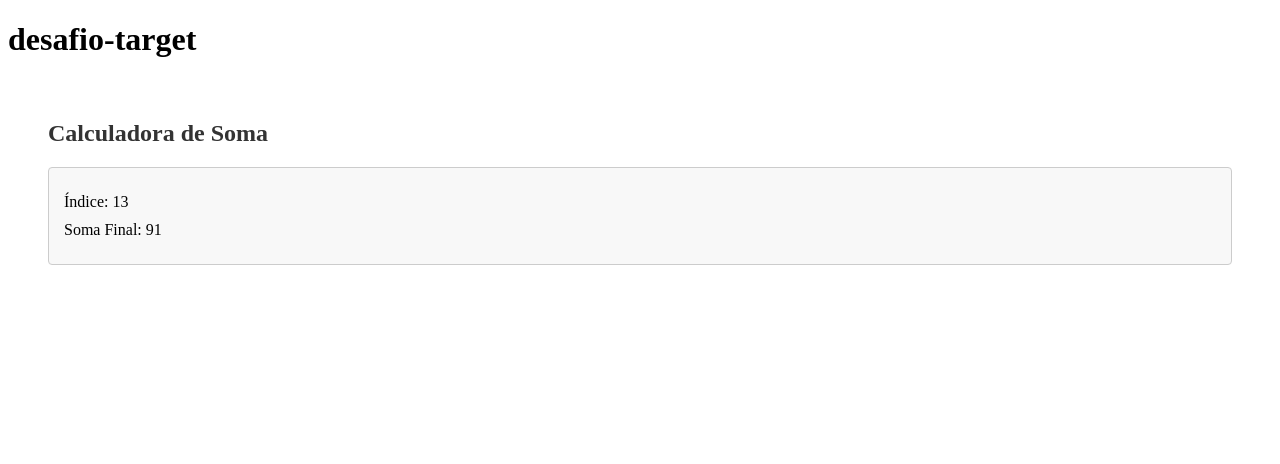
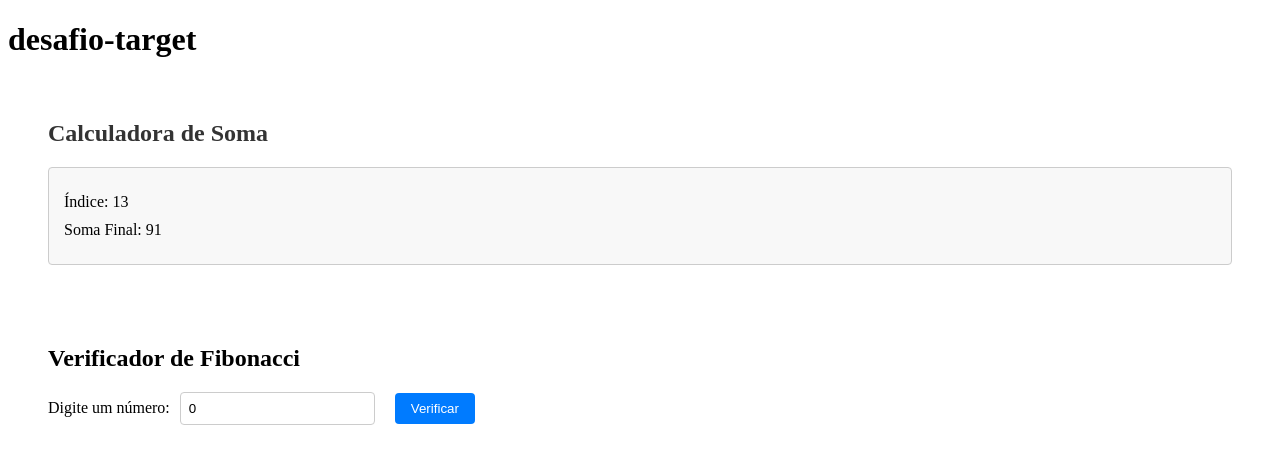
Before and after one commit to MatPeretti/desafio-target, an Angular app: page / in a window 1280 px wide. Shown: the top 464 px of the page. Built offline with nearby package versions, Linux system fonts and the light colour scheme.

Commit message:
feat: second challenge implemented

```diff
--- a/src/app/app.component.html
+++ b/src/app/app.component.html
@@ -1,5 +1,6 @@
 <div>
   <h1>{{ title }}</h1>
   <app-sum-calculator></app-sum-calculator>
+  <app-fibonacci-checker></app-fibonacci-checker>
   <router-outlet></router-outlet>
 </div>
--- a/src/app/app.component.ts
+++ b/src/app/app.component.ts
@@ -1,10 +1,11 @@
 import { Component } from '@angular/core';
 import { RouterOutlet } from '@angular/router';
 import { SumCalculatorComponent } from './challenges/components/sum-calculator/sum-calculator.component';
+import { FibonacciCheckerComponent } from './challenges/components/fibonacci-checker/fibonacci-checker.component';
 
 @Component({
   selector: 'app-root',
-  imports: [RouterOutlet, SumCalculatorComponent],
+  imports: [RouterOutlet, SumCalculatorComponent, FibonacciCheckerComponent],
   templateUrl: './app.component.html',
   styleUrl: './app.component.css',
 })
--- a/src/app/challenges/components/fibonacci-checker/fibonacci-checker.component.css
+++ b/src/app/challenges/components/fibonacci-checker/fibonacci-checker.component.css
@@ -0,0 +1,63 @@
+.container {
+  padding: 20px;
+  margin: 20px;
+}
+
+.input-group {
+  margin: 20px 0;
+  display: flex;
+  gap: 10px;
+  align-items: center;
+}
+
+input {
+  padding: 8px;
+  border: 1px solid #ccc;
+  border-radius: 4px;
+  margin-right: 10px;
+}
+
+button {
+  padding: 8px 16px;
+  background-color: #007bff;
+  color: white;
+  border: none;
+  border-radius: 4px;
+  cursor: pointer;
+}
+
+button:hover {
+  background-color: #0056b3;
+}
+
+.result-box {
+  margin-top: 20px;
+  padding: 15px;
+  border: 1px solid #ccc;
+  border-radius: 4px;
+  background-color: #f8f8f8;
+}
+
+.belongs {
+  color: #28a745;
+  font-weight: bold;
+}
+
+.not-belongs {
+  color: #dc3545;
+  font-weight: bold;
+}
+
+.error-message {
+  color: #dc3545;
+  margin: 10px 0;
+}
+
+.sequence {
+  margin-top: 15px;
+}
+
+.sequence h3 {
+  margin-bottom: 10px;
+  font-size: 1.1em;
+}
--- a/src/app/challenges/components/fibonacci-checker/fibonacci-checker.component.html
+++ b/src/app/challenges/components/fibonacci-checker/fibonacci-checker.component.html
@@ -1 +1,24 @@
-<p>fibonacci-checker works!</p>
+<div class="container">
+  <h2>Verificador de Fibonacci</h2>
+  <div class="input-group">
+    <label for="number">Digite um número:</label>
+    <input type="number" id="number" [(ngModel)]="inputNumber" placeholder="Ex: 21">
+    <button (click)="checkNumber()">Verificar</button>
+  </div>
+
+  <div class="error-message" *ngIf="errorMessage">
+    {{ errorMessage }}
+  </div>
+
+  <div class="result-box" *ngIf="result">
+    <p [class.belongs]="result?.belongs" [class.not-belongs]="!result.belongs">
+      O número {{ result?.inputNumber }}
+      {{ result?.belongs ? 'pertence' : 'não pertence' }}
+      à sequência de Fibonacci!
+    </p>
+    <div class="sequence">
+      <h3>Sequência gerada:</h3>
+      <p>{{ result?.sequence?.join(', ') }}</p>
+    </div>
+  </div>
+</div>
--- a/src/app/challenges/components/fibonacci-checker/fibonacci-checker.component.ts
+++ b/src/app/challenges/components/fibonacci-checker/fibonacci-checker.component.ts
@@ -1,11 +1,30 @@
 import { Component } from '@angular/core';
+import { ChallengesService } from '../../services/challenges.service';
+import { FibonacciResult } from '../../models/fibonacci.model';
+import { FormsModule } from '@angular/forms';
+import { CommonModule } from '@angular/common';
 
 @Component({
   selector: 'app-fibonacci-checker',
-  imports: [],
+  imports: [FormsModule, CommonModule],
   templateUrl: './fibonacci-checker.component.html',
-  styleUrl: './fibonacci-checker.component.css'
+  styleUrl: './fibonacci-checker.component.css',
 })
 export class FibonacciCheckerComponent {
+  inputNumber: number = 0;
+  result: FibonacciResult | null = null;
+  errorMessage: string = '';
 
+  constructor(private challengesService: ChallengesService) {}
+
+  checkNumber() {
+    if (this.inputNumber < 0) {
+      this.errorMessage = 'Por favor, insira um número positivo';
+      this.result = null;
+      return;
+    }
+
+    this.errorMessage = '';
+    this.result = this.challengesService.checkFibonacci(this.inputNumber);
+  }
 }
--- a/src/app/challenges/models/fibonacci.model.ts
+++ b/src/app/challenges/models/fibonacci.model.ts
@@ -0,0 +1,5 @@
+export interface FibonacciResult {
+  sequence: number[];
+  belongs: boolean;
+  inputNumber: number;
+}
--- a/src/app/challenges/services/challenges.service.ts
+++ b/src/app/challenges/services/challenges.service.ts
@@ -1,4 +1,5 @@
 import { Injectable } from '@angular/core';
+import { FibonacciResult } from '../models/fibonacci.model';
 
 @Injectable({
   providedIn: 'root',
@@ -16,4 +17,30 @@ export class ChallengesService {
     }
     return soma;
   }
+
+  checkFibonacci(num: number): FibonacciResult {
+    let sequence: number[] = [0, 1];
+    let belongs = false;
+
+    if (num === 0 || num === 1) {
+      belongs = true;
+      return { sequence, belongs, inputNumber: num };
+    }
+
+    while (sequence[sequence.length - 1] <= num) {
+      const nextNumber =
+        sequence[sequence.length - 1] + sequence[sequence.length - 2];
+      sequence.push(nextNumber);
+
+      if (nextNumber === num) {
+        belongs = true;
+        break;
+      }
+    }
+    return {
+      sequence,
+      belongs,
+      inputNumber: num,
+    };
+  }
 }
```
